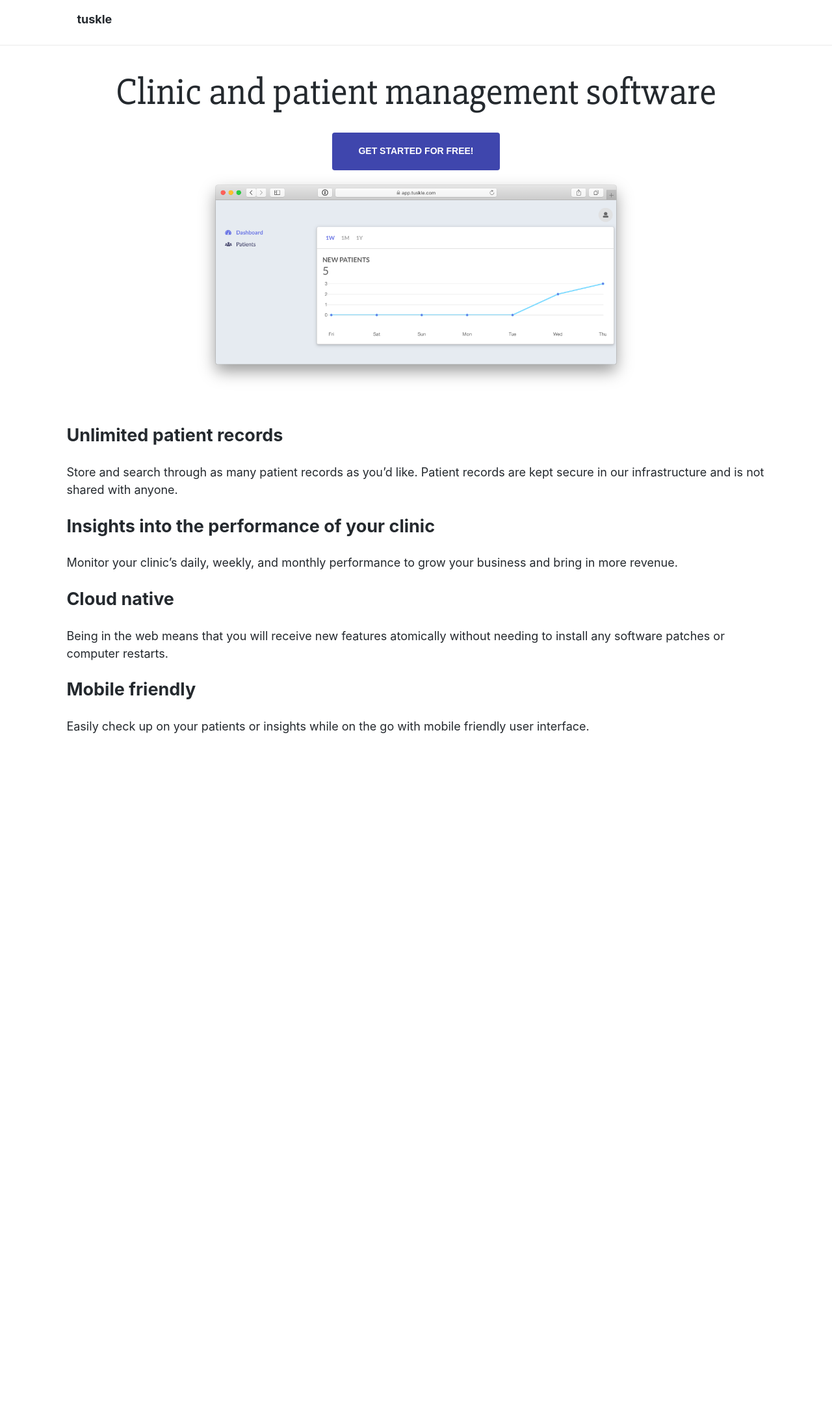
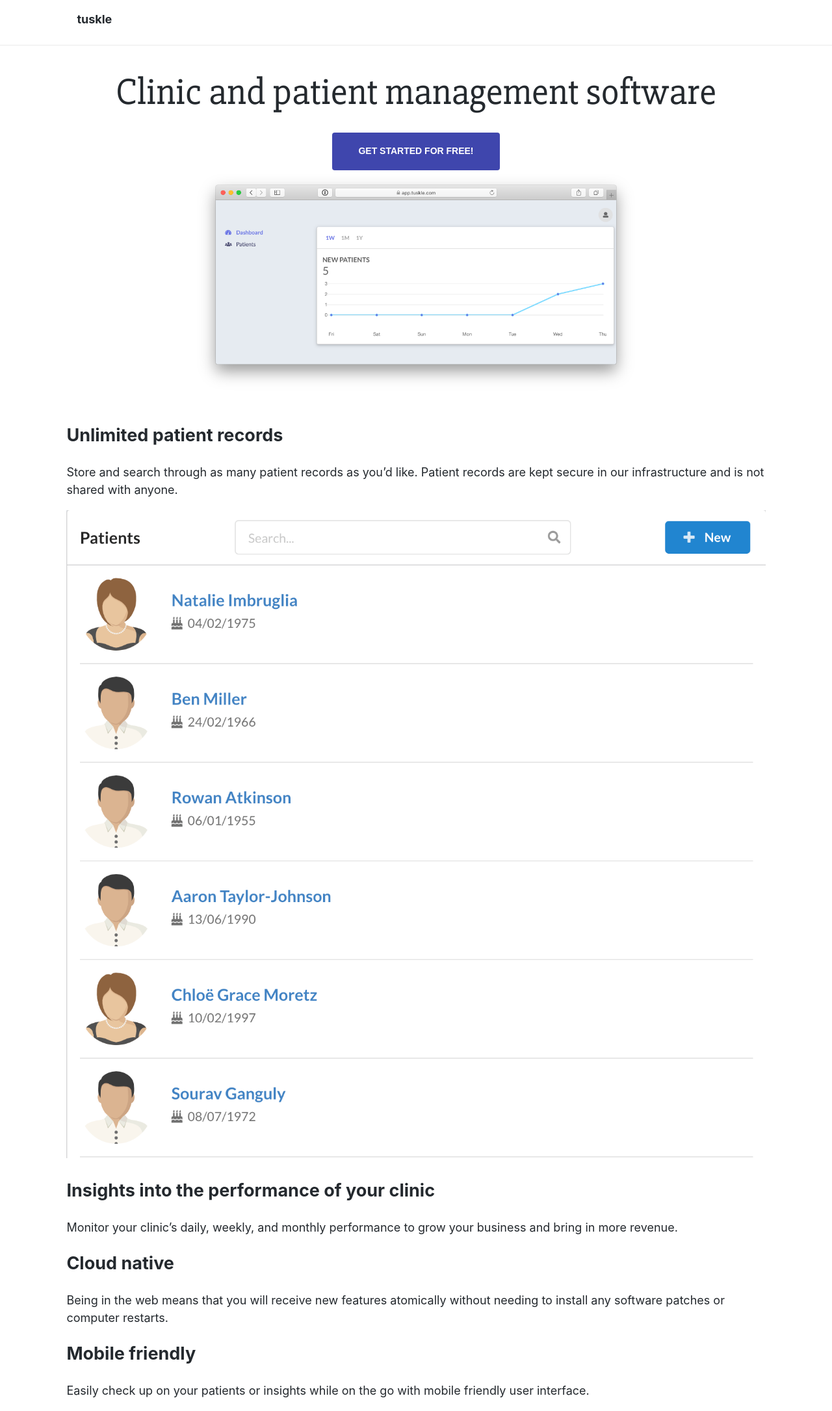
Before and after one commit to tusklehq/tuskle.github.io, a Jekyll site: the page built from index.md, in a window 1280 px wide. Shown: the whole page at 65% size. Built offline with Jekyll 4.4.1, drawn with Linux system fonts in a browser that asks for light colours; before the commit the page ends 1149 px from its top, so only the background shows below that.

Commit message:
Update from Forestry.io - Updated index.md

```diff
--- a/index.md
+++ b/index.md
@@ -1,13 +1,14 @@
 ---
 layout: home
 heading: Clinic and patient management software
-published: true
 title: Clinic and patient management software
+
 ---
-
 ## Unlimited patient records
 
 Store and search through as many patient records as you'd like. Patient records are kept secure in our infrastructure and is not shared with anyone.
+
+![Screenshot of the patients list view.](/uploads/Screenshot 2018-10-01 at 18.52.08.png "Patients list view")
 
 ## Insights into the performance of your clinic
 
```
